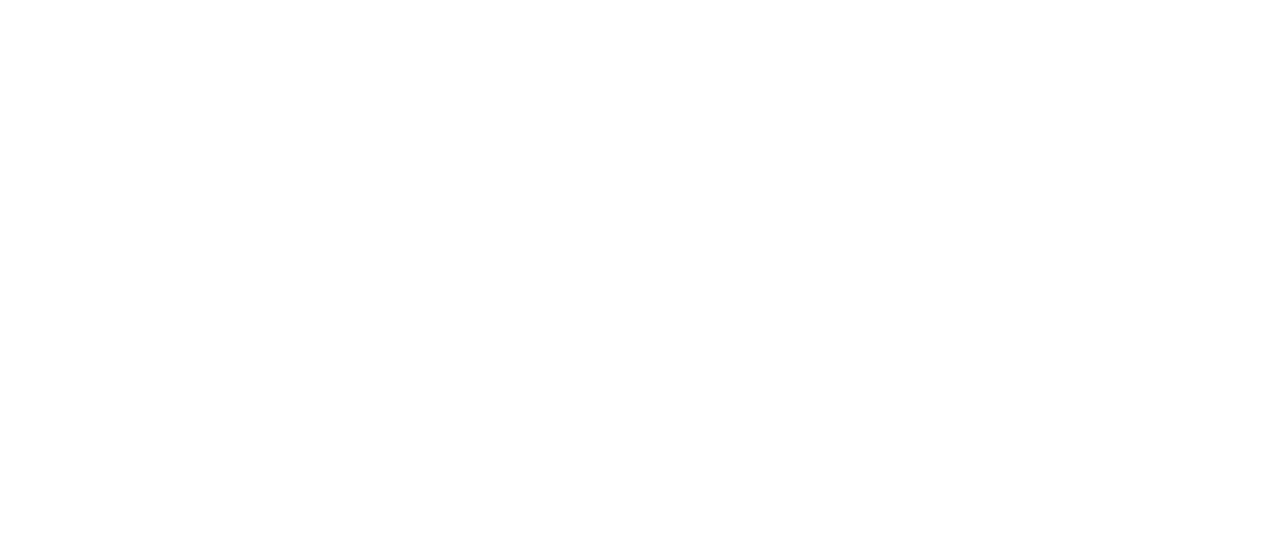
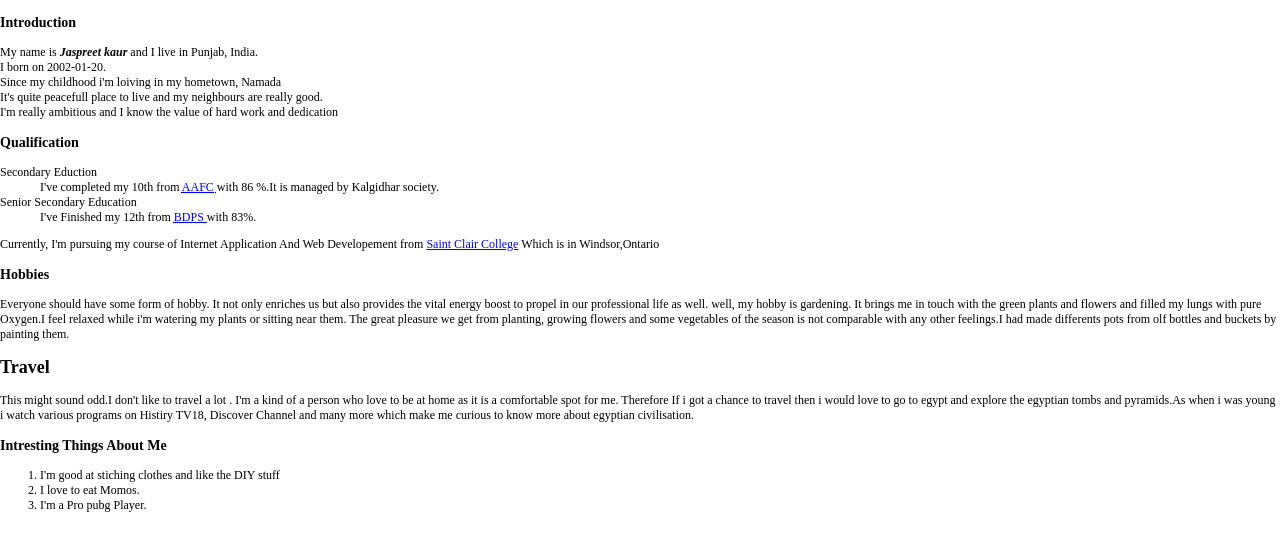
Before and after one commit to JaspreetKaur09/WEB301_Summer_Assignments, a plain HTML site: page Assignment1/index.html in a window 1280 px wide. Drawn offline with Linux system fonts and the light colour scheme.

Commit message:
Update index.html
Update the html file. add the information in div tags

```diff
--- a/Assignment1/index.html
+++ b/Assignment1/index.html
@@ -5,11 +5,67 @@
   <meta charset="utf-8" />
   <meta name="author" content="Jaspreet Kaur" />
   <title>Assignment 1</title>
+  <meta name="viewport"  content="width-device-width, initial-scale=1.0"/>
   <link rel="stylesheet" href="css/styles.css" />
 </head>
 
 <body>
   <script type="text/javascript" src="js/script.js"></script>
 </body>
+<div>
+  <h3>Introduction</h3>
+  <p>My name is <strong><em> Jaspreet kaur</em> </strong> and I live in Punjab, India.<br />
+  I born on 2002-01-20.<br />
+  Since my childhood i'm loiving in my hometown, Namada<br />
+  It's quite peacefull place to live and my neighbours are really good.<br />
+  I'm really ambitious and I know the value of hard work and dedication</p>
 
+</div>
+<div>
+<h3>Qualification</h3>
+<dl>
+  <dt>Secondary Eduction</dt>
+  <dd>I've completed my 10th from <abbr title="Akal Academy Fatehgarh Channa"><a
+              href="http://www.thelearningpoint.net/home/school-listings/cbse-10/AKAL-ACADEMY-VILL-FATEHGARH-CHANNA-PO-GAJEWAS-TEH-SAMANA-DISTT-PATIALA-PUNJAB-1630303">AAFC</a>
+      </abbr> with 86 %.It is managed by Kalgidhar society.</dd>
+  <dt>Senior Secondary Education</dt>
+  <dd>I've Finished my 12th from <abbr title="Budha Dal Public school Samana"><a
+              href="https://www.facebook.com/Budha-Dal-Public-School-Samana-604885969875469/">BDPS
+          </a></abbr>with 83%.</dd>
+</dl>
+<p>Currently, I'm pursuing my course of Internet Application And Web Developement from <a
+      href="https://www.stclaircollege.ca">Saint Clair College</a> Which
+  is
+  in Windsor,Ontario</p>
+</div>
+<div>
+  <h3>Hobbies</h3>
+  <p>Everyone should have some form of hobby.
+    It not only enriches us but also provides the vital energy boost to propel in our professional life as well.
+    well, my hobby is gardening. It brings me in touch with the green plants and flowers and filled my lungs
+    with
+    pure Oxygen.I feel relaxed
+    while i'm watering my plants or sitting near them.
+    The great pleasure we get from planting, growing flowers and some vegetables of the season is not comparable
+    with any other feelings.I had made differents pots from olf bottles and buckets by painting them.</p>
+
+<h2>Travel</h2>
+<p>This might sound odd.I don't like to travel a lot . I'm a kind of a person who love to be at home as it is a
+    comfortable spot for me.
+    Therefore If i got a chance to travel then i would love to go to egypt and explore the egyptian tombs and
+    pyramids.As when i was young i watch various
+    programs on Histiry TV18, Discover Channel and many more which make me curious to know more about egyptian
+    civilisation.
+</p>
+</div>
+<div>
+  <h3>Intresting Things About Me</h3>
+  <ol>
+      <li>I'm good at stiching clothes and like the DIY stuff</li>
+      <li>I love to eat Momos.</li>
+      <li>I'm a Pro pubg Player.</li>
+
+  </ol>
+
+</div>
 </html>
```
